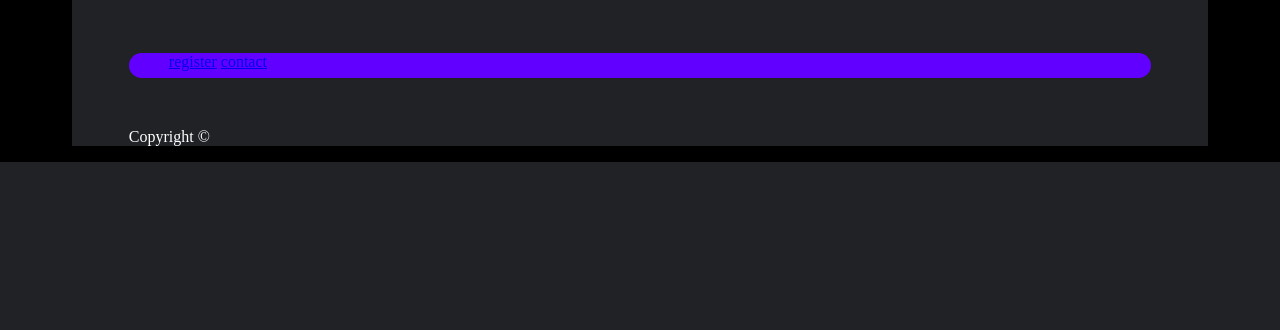
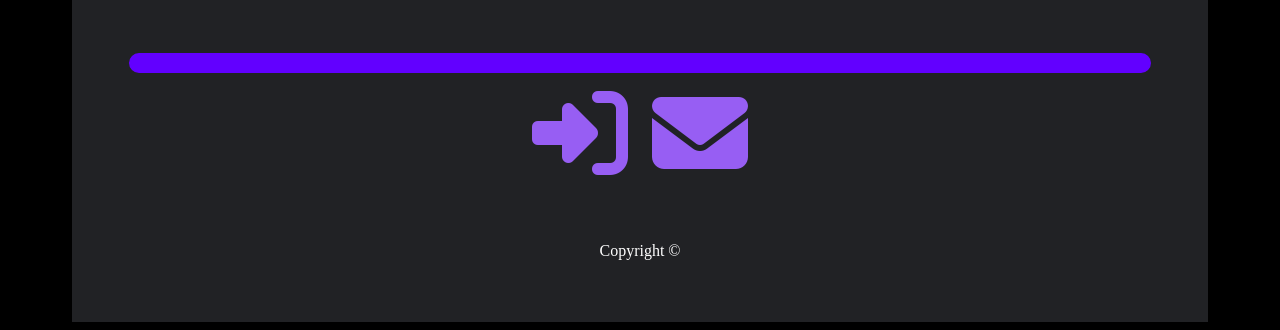
Before and after one commit to Special-Sharpie/OOSD, a PHP site: page / in a window 1280 px wide. Shown: the part 902-1232 px from the top of the page. Before the commit the page ends 1064 px from the top, so only its background shows below. Run offline with PHP 8.4, Linux system fonts and the light colour scheme; some libraries are stand-ins or nearby versions.

Commit message:
Assignment One

```diff
--- a/WebDev210/AssigmentOne/index.css
+++ b/WebDev210/AssigmentOne/index.css
@@ -5,11 +5,17 @@
     padding-right:5%;
 
 }
+
+.linkcolour{
+    color: #975ef3;
+}
+
 .pageBody{
     background-color: #212225;
     padding-top: 1%;
     padding-left: 5%;
     padding-right: 5%;
+    padding-bottom: 1%;
 }
 
 .pageDivider{
@@ -50,17 +56,43 @@
 }
 
 .navbar{
-    width: 100%;
-    height: 25px;
-    background-color: #6200FF;
-    border-radius: 24px;
+    font-size: 96px;
+    text-align: center;
 }
 
-.navlist{
+.contactbody{
+    font-size: 24px;
+}
+
+.contactlist{
     list-style-type: none;
+}
+
+.contactlistitem::before{
+
+    content: "\2022";
+    color: #975ef3;
+    font-weight: bold;
+    display: inline-block;
+    width: 1em;
+    margin-left: -1em;
+    font-size: 24px;
 }
 
 .navlist > li{
     display: inline;
     color: #975ef3;
 }
+
+.copyright{
+    text-align: center;
+}
+
+.underconstion{
+    font-size: 48px;
+    text-align: center;
+}
+
+.iconfont{
+    font-size: 96px;
+}
--- a/WebDev210/AssigmentOne/index.html
+++ b/WebDev210/AssigmentOne/index.html
@@ -15,7 +15,7 @@
     <div class="pageBody">
         <div class="contentseparator">
             <img src="../media/gator.png" alt="Gator Pic" class="titleimage">
-            <h1 class="titletext">Welcome to Travel Experts</h1>
+            <h1 class="titletext">Welcome to Gator Travel Experts</h1>
         </div>
         <hr class="pageDivider" />
         <div class="contentseparator">
@@ -31,18 +31,13 @@
             <h2 class="displayphototext">How about smaller, but more mysterious? (Stonehenge, Norway)</h2>
         </div>
         <div class="contentseparator">
-            <div class="navbar">
-                <ul class="navlist">
-                    <li>
-                        <a href="register.html">register</a>
-                    </li>
-                    <li>
-                        <a href="register.html">contact</a>
-                    </li>
-                </ul>
-            </div>
+            <hr class="pageDivider" />
+                <div class="navbar">
+                    <a href="register.html" class="linkcolour"><i class="fas fa-sign-in-alt" ></i></a>
+                    <a href="contact.html" class="linkcolour"><i class="fas fa-envelope"></i></a>
+                </div>
         </div>
-        <p>Copyright &copy</p>
+        <div class="contentseparator copyright">Copyright &copy</div>
     </div>
 </body>
 </html>
```
Also changed, not shown: WebDev210/AssigmentOne/contact.html (+34 -2 lines), WebDev210/AssigmentOne/register.html (+19 -2 lines).
